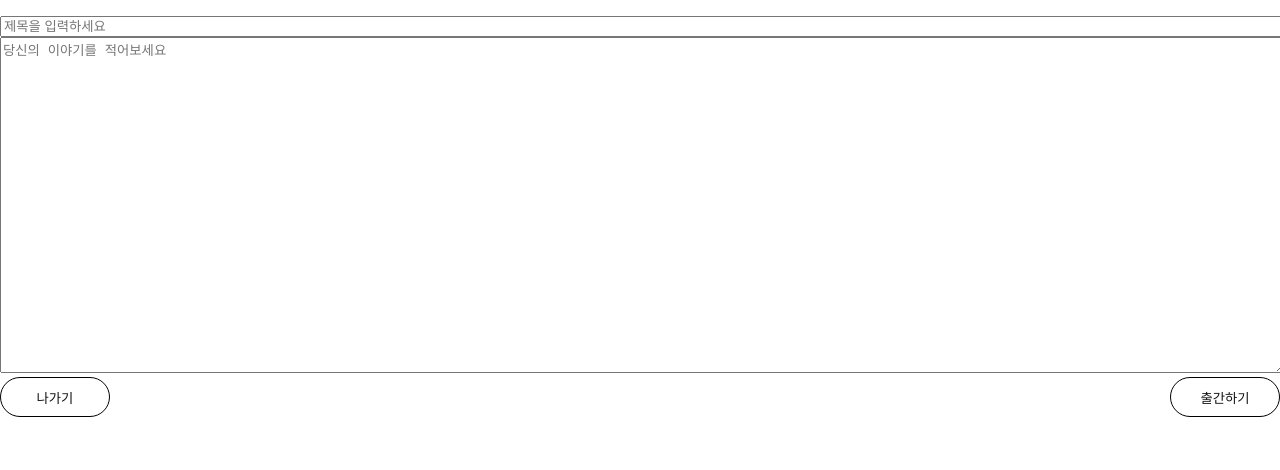
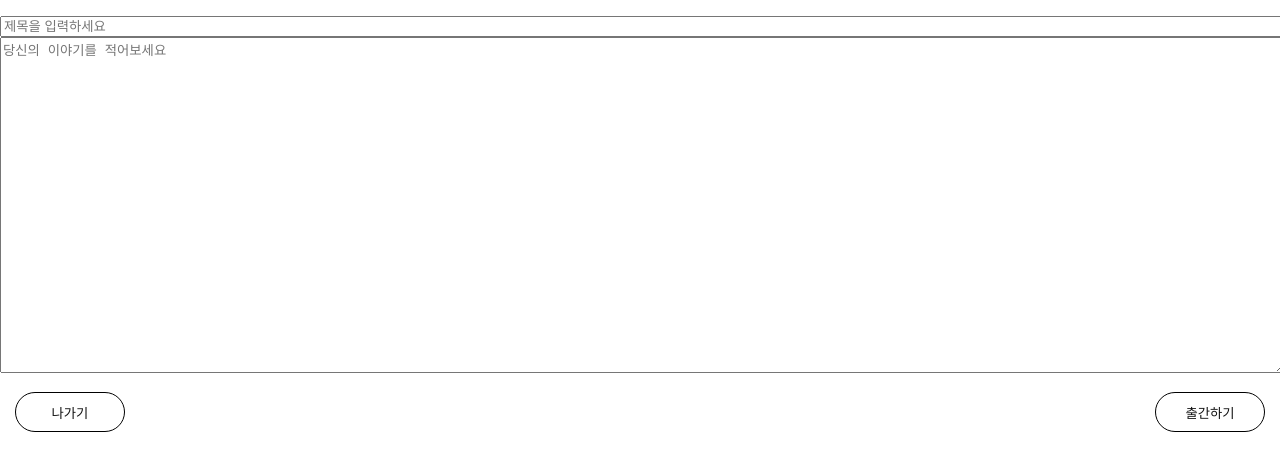
Before and after one commit to slamdunk11/practice_react, a React (Create React App) app in the folder board/: page /write in a window 1280 px wide. Shown: the top 470 px of the page. Built offline with nearby package versions, Linux system fonts and the light colour scheme.

Commit message:
write 페이지 버튼 margin 부분 등 수정

```diff
--- a/board/src/pages/Write.js
+++ b/board/src/pages/Write.js
@@ -50,11 +50,11 @@ const Write = (props) => {
     }
     return(
         <React.Fragment>
-            <Grid margin="15px 0px 0px 0px">
+            <Grid border_bottom="1px solid #eee" margin="15px 0px 0px 0px">
                 <Input value={title} _onChange={changeTitle} placeholder="제목을 입력하세요"/>
                 <Input value={contents} _onChange={changeContents} multilines placeholder="당신의 이야기를 적어보세요"/>
             </Grid>
-            <Grid is_flex>
+            <Grid padding="15px" is_flex>
                 <Grid width="auto">
                     <Button _onClick={() => {
                         history.replace("/");
```
